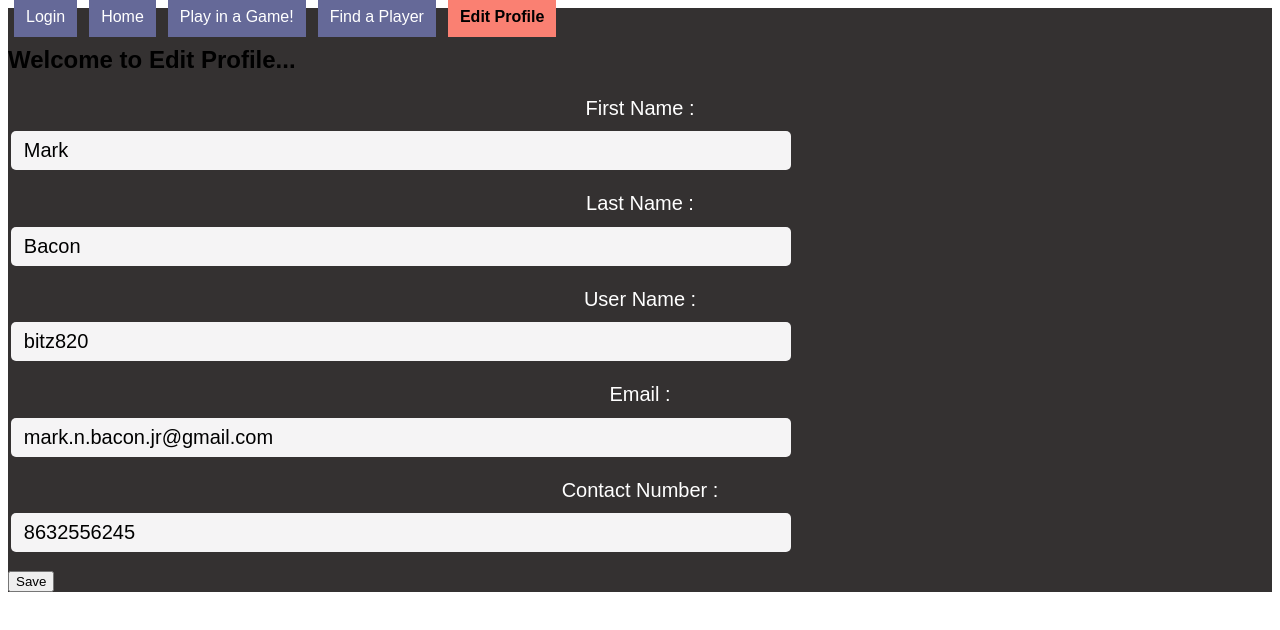
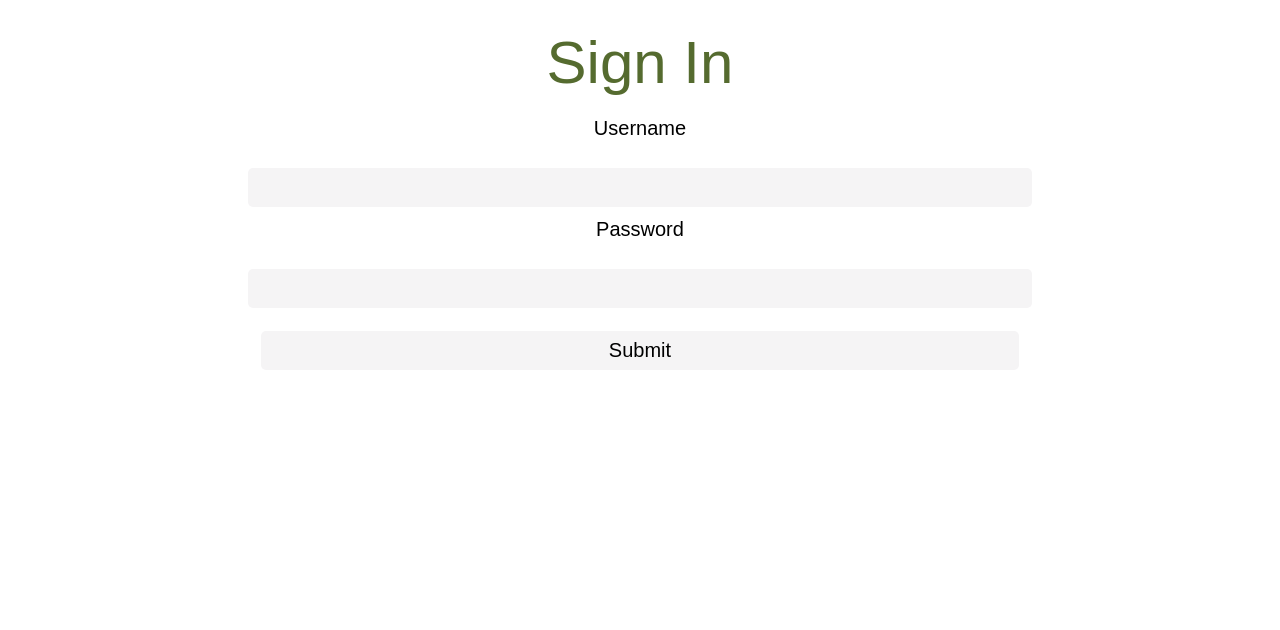
Before and after one commit to bitz820/Put-Me-In-Coach, a React (Create React App) app: page /editProfile in a window 1280 px wide. Shown: the top 630 px of the page. Built offline with nearby package versions, Linux system fonts and the light colour scheme; data requests are answered from the project's data file.

Commit message:
updated login/logout functionality to only appear upon page load!

```diff
--- a/db.json
+++ b/db.json
@@ -116,6 +116,15 @@
       "date": "04/21/2022",
       "court": 3,
       "id": 13
+    },
+    {
+      "name": "Snickers",
+      "playersNeeded": 2,
+      "type": "",
+      "color": "firebrickred",
+      "date": "04/11/2022",
+      "court": 1,
+      "id": 14
     }
   ]
 }
--- a/src/Components/App.js
+++ b/src/Components/App.js
@@ -13,6 +13,8 @@ import EditProfile from './EditProfile'
 
 function App() {
     const [allTeams, setAllTeams] = useState([])
+    const [isLoggedIn, setisLoggedIn] = useState(false)
+
     const history = useHistory()
     // const [filterTeams, setFilterTeams] = useState(allTeams)
 
@@ -65,14 +67,17 @@ function App() {
 
 
     return (
+
+        isLoggedIn ?
+
         <div className='app-style'>
-            <NavBar />
+            <NavBar isLoggedIn={isLoggedIn}/>
             <Switch>
                 <Route exact path="/">
                     <Home data={allTeams} />
                 </Route>
                 <Route path="/login" >
-                    <Login />
+                    <Login setisLoggedIn={setisLoggedIn} isLoggedIn={isLoggedIn}/>
                 </Route>
                 <Route exact path="/playInAGame">
                     <PlayInAGame incompleteTeams={incompleteTeams} handleAddToTeam={handleAddToTeam}/>
@@ -84,9 +89,12 @@ function App() {
                     <EditProfile />
                 </Route>
             </Switch>
+        </div>
 
-        </div>
-    )
+        :
+
+        <Login  setisLoggedIn={setisLoggedIn} isLoggedIn={isLoggedIn}/>
+)
 }
 
 export default App
--- a/src/Components/FindPlayer.js
+++ b/src/Components/FindPlayer.js
@@ -57,13 +57,12 @@ function FindPlayer({ findAPlayer }) {
                     Players Needed:
                     <input onChange={handleChange} type="text" name="playersNeeded" value={formData.playersNeeded} placeholder="# of players Needed" /><br />
                 </label>
-                <label>
-                    Game Type:
-                    <select onChange={handleChange} name="type">
+                <label> Game Type:
+                    <br /><select onChange={handleChange} name="type">
                         <option value="3v3">3 V 3</option>
                         <option value="5v5">5 V 5</option>
                     </select>
-                </label><br/>
+                </label>
                 <label>
                     Team Color:
                     <input onChange={handleChange} type="text" name="color" value={formData.color} placeholder="Team Color" /><br />
--- a/src/Components/Login.css
+++ b/src/Components/Login.css
@@ -19,6 +19,10 @@ input{
     color: black;
 }
 
+label{
+    color: black;
+}
+
 form {
     display: flex;
     flex-direction: column;
--- a/src/Components/Login.js
+++ b/src/Components/Login.js
@@ -1,11 +1,11 @@
 import React, { useState } from 'react'
+import { Redirect } from 'react-router-dom'
 import { useHistory } from 'react-router-dom'
 import "./Login.css"
 
-const Login = () => {
+const Login = ({setisLoggedIn, isLoggedIn}) => {
 
   // const [errorMessages, setErrorMessages] = useState({})
-  const [isLoggedIn, setisLoggedIn] = useState(false)
   const [loginData, setLoginData] = useState({
     user: "",
     pass: ""
@@ -46,7 +46,16 @@ const Login = () => {
   const onLogin = (e) => {
     e.preventDefault()
     setisLoggedIn(true)
+    history.push("/")
   }
+
+  const userIsLoggedIn =
+(<div>
+        <p>You are already Logged In! Click Below to Log Out!</p>
+        <button onClick={() => setisLoggedIn(false)}>Log Out</button>
+      </div> )
+
+
 
   const FormField = (
     <div>
@@ -64,9 +73,7 @@ const Login = () => {
   return (
     <div className="login-form">
       <div className="title">Sign In</div>
-      {isLoggedIn ? history.push("/")
-        :
-        FormField}
+      {isLoggedIn ? userIsLoggedIn : FormField}
     </div>
   )
 
--- a/src/Components/NavBar.js
+++ b/src/Components/NavBar.js
@@ -20,17 +20,9 @@ const active = {
 
 }
 
-function NavBar() {
+function NavBar({isLoggedIn}) {
     return (
         <div className='nav-style'>
-            <NavLink
-                to="/login"
-                exact
-                style={linkStyles}
-                activeStyle={active}
-            >
-                Login
-            </NavLink>
             <NavLink
                 to="/"
                 exact
@@ -63,6 +55,14 @@ function NavBar() {
             >
                 Edit Profile
             </NavLink>
+            <NavLink
+                to="/login"
+                exact
+                style={linkStyles}
+                activeStyle={active}
+            >
+                {isLoggedIn ? "Logout" : "Login"}
+            </NavLink>
 
 
         </div>
```
